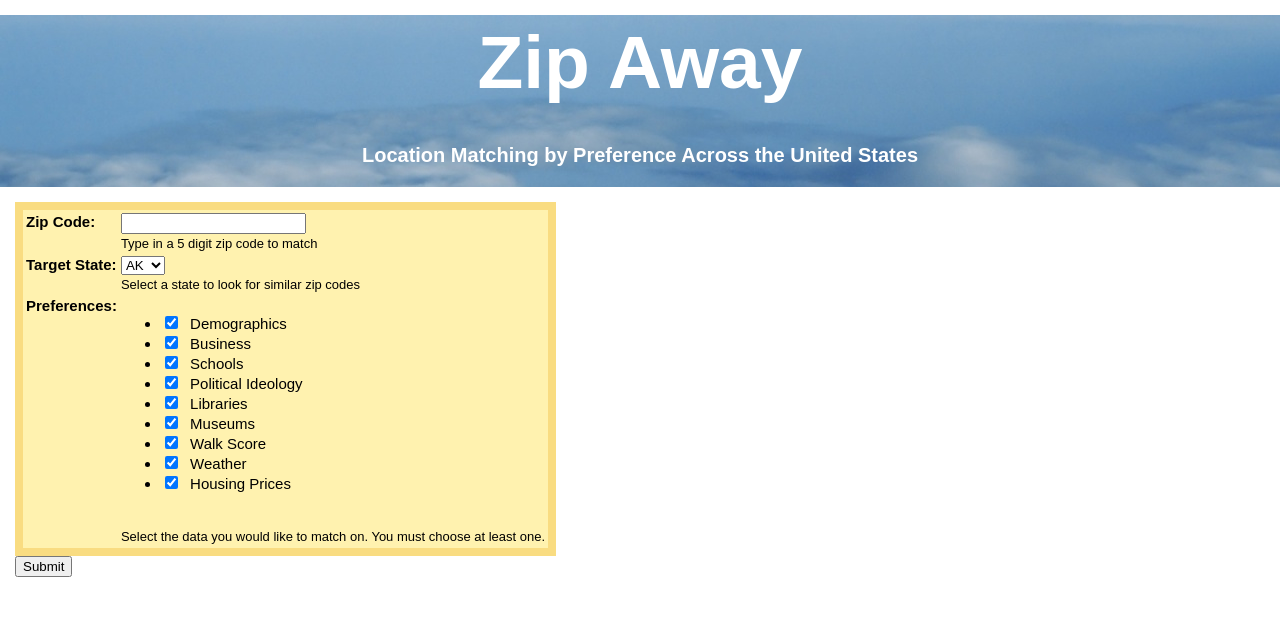
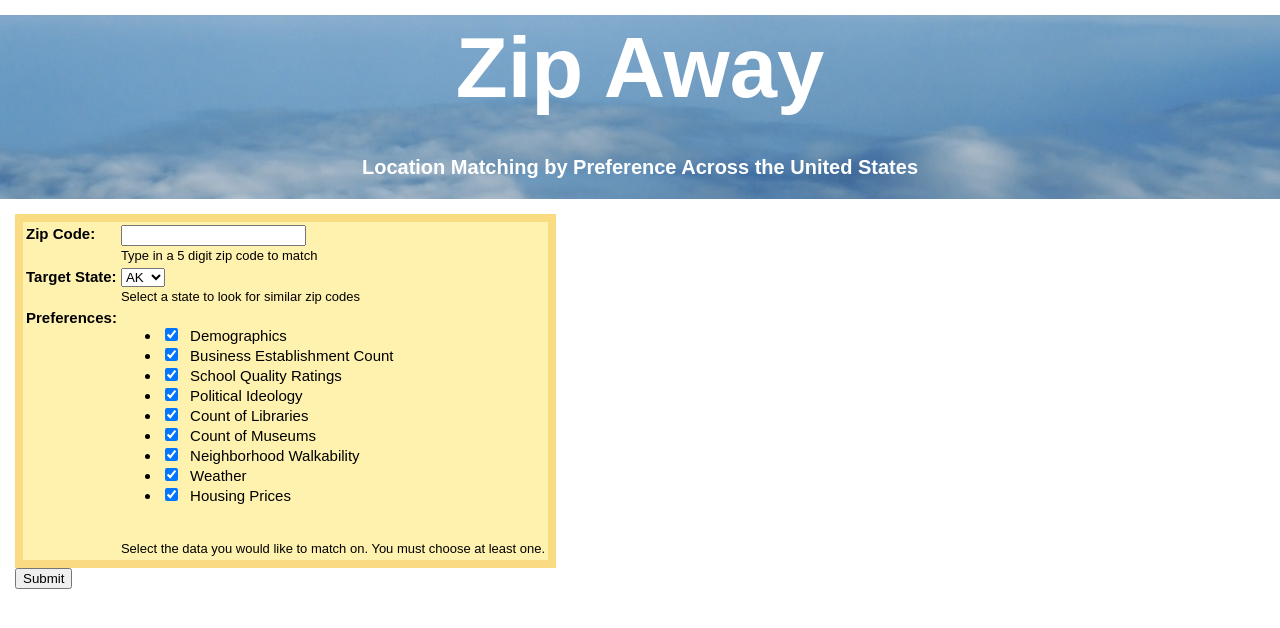
Before and after one commit to shankster91/cs122-class-project, a Django app: page / in a window 1280 px wide. Shown: the top 628 px of the page. Run offline with Django 3.2, Linux system fonts and the light colour scheme.

Commit message:
style changes

```diff
--- a/ui/mysite/res/pref_list.csv
+++ b/ui/mysite/res/pref_list.csv
@@ -1,9 +1,9 @@
 Demographics
-Business
-Schools
+Business Establishment Count
+School Quality Ratings
 Political Ideology
-Libraries
-Museums
-Walk Score
+Count of Libraries
+Count of Museums
+Neighborhood Walkability
 Weather
 Housing Prices
--- a/ui/mysite/static/main.css
+++ b/ui/mysite/static/main.css
@@ -10,14 +11,14 @@ div#header {
     margin: 0;
     padding: 0;
     text-align: center;
-    background-image: url('img/home-cover.jpeg');
+    background-image: url('img/home-cover.jpeg'); /* make bigger */
 }
 
 div#header h1 {
-    font-size: 75px;
+    font-size: 85px;
     color: #ffffff;
     margin: 15px;
-    padding: 4px;
+    padding: 4px; /* make bigger */
 }
 
 div#header h3 {
@@ -27,10 +28,10 @@ div#header h3 {
     padding: 20px;
 }
 
-div.frame {
+div.frame { /* box next to fields, not including field  */
     margin: 15px;
     background: #ffffff;
-   /*  background: rgb(6, 21, 224); /* box next to fields, not including field  */
+   /*  background: rgb(6, 21, 224);
 }
 
 /*
```
Also changed, not shown: other parts of ui/mysite/static/main.css (+13 -12 lines).
